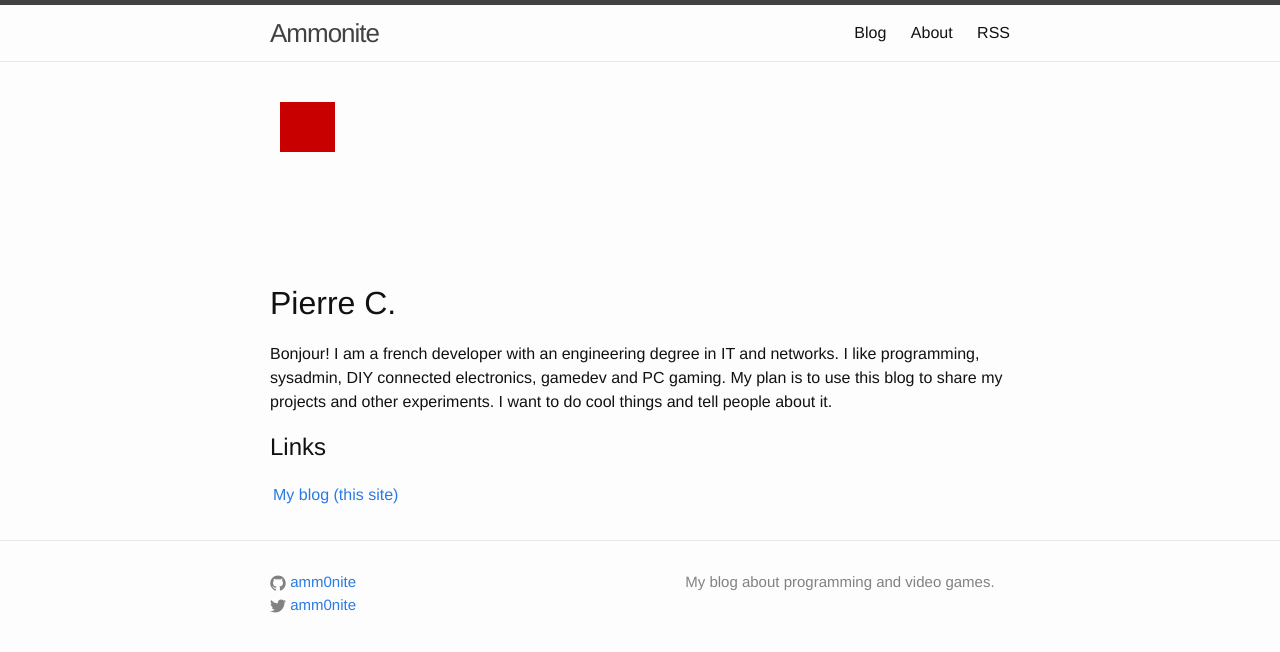
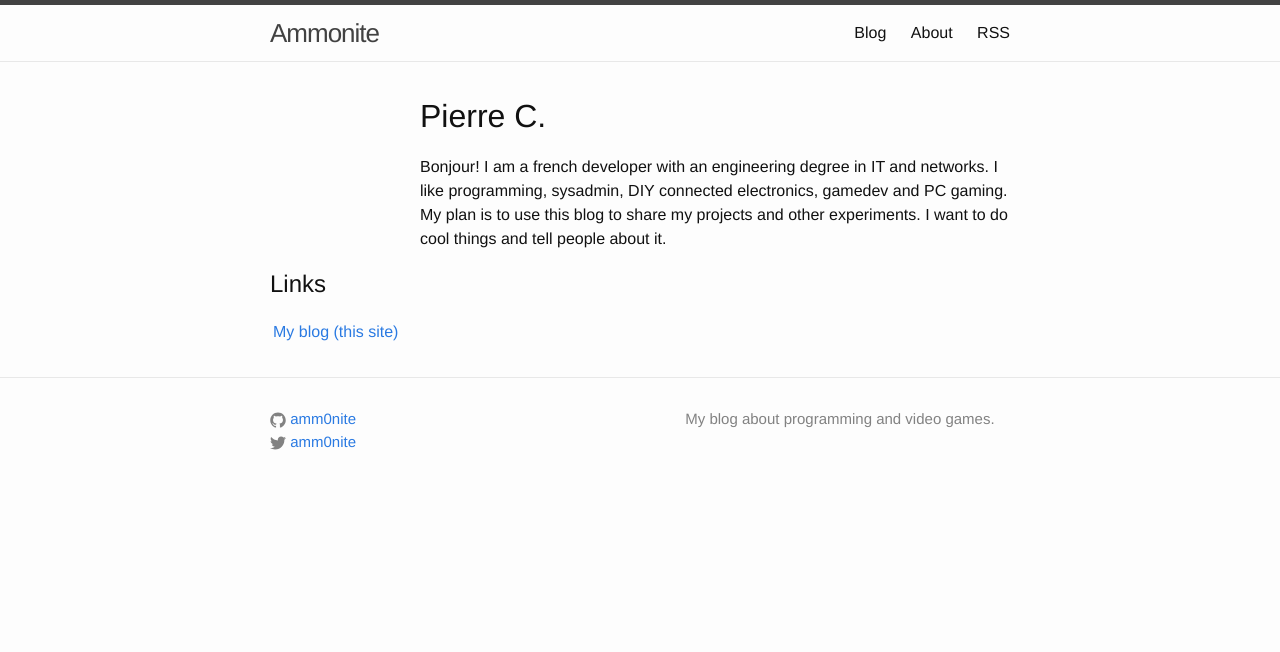
Before and after one commit to amm0nite/amm0nite.github.io, a Jekyll site: the page built from about.html, in a window 1280 px wide. Shown: the top 652 px of the page. Built offline with Jekyll 4.4.1, drawn with Linux system fonts in a browser that asks for light colours.

Commit message:
building about.html

```diff
--- /dev/null
+++ b/_sass/_ammonite.scss
@@ -0,0 +1,11 @@
+
+#ammonite_pic {
+    float:left;
+    width: 150px;
+	height: 150px;
+	border-radius: 75px;
+}
+
+#ammonite_text {
+    margin-left:150px;
+}
--- a/about.html
+++ b/about.html
@@ -3,7 +3,7 @@
 ---
 
 <div id="ammonite_pic">
-    <canvas id="ammonite_canvas" width="180" height="180" />
+    <img src="" />
 </div>
 <div id="ammonite_text">
     <h1>Pierre C.</h1>
--- a/css/main.scss
+++ b/css/main.scss
@@ -45,5 +45,6 @@
 @import
         "base",
         "layout",
-        "syntax-highlighting"
+        "syntax-highlighting",
+        "ammonite"
 ;
```
